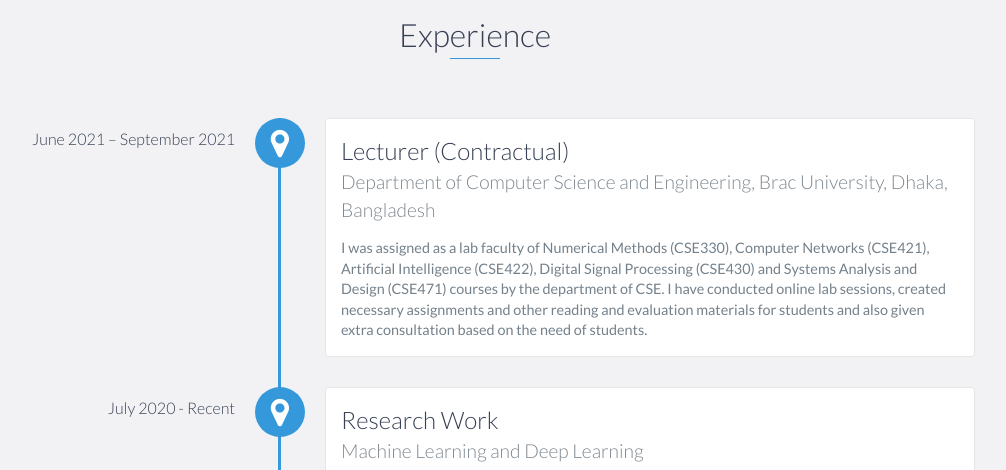
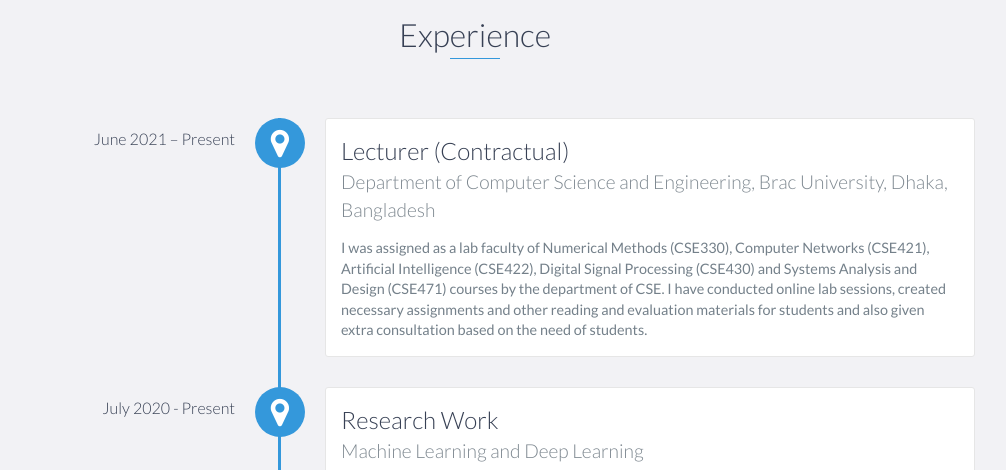
Before and after one commit to MSAhmed1414/MSAhmed1414.github.io, a website: page index.html in a window 1280 px wide. Shown: the part 1240-1710 px from the top of the page, without its empty margins (165-1171 px from the left). Drawn offline with nearby package versions, Linux system fonts and the light colour scheme.

Commit message:
Add files via upload
initiate commit

```diff
--- a/index.html
+++ b/index.html
@@ -84,7 +84,7 @@
     <div id="experience" class="background-alt">
         <h2 class="heading">Experience</h2>
         <div id="experience-timeline">
-            <div data-date="June 2021 – September 2021">
+            <div data-date="June 2021 – Present">
                 <h3>Lecturer (Contractual)</h3>
                 <h4>Department of Computer Science and Engineering, Brac University, Dhaka, Bangladesh</h4>
                 <p>
@@ -92,7 +92,7 @@
                 </p>
             </div>
 
-            <div data-date="July 2020 - Recent">
+            <div data-date="July 2020 - Present">
                 <h3>Research Work</h3>
                 <h4>Machine Learning and Deep Learning</h4>
                 <p>
```
